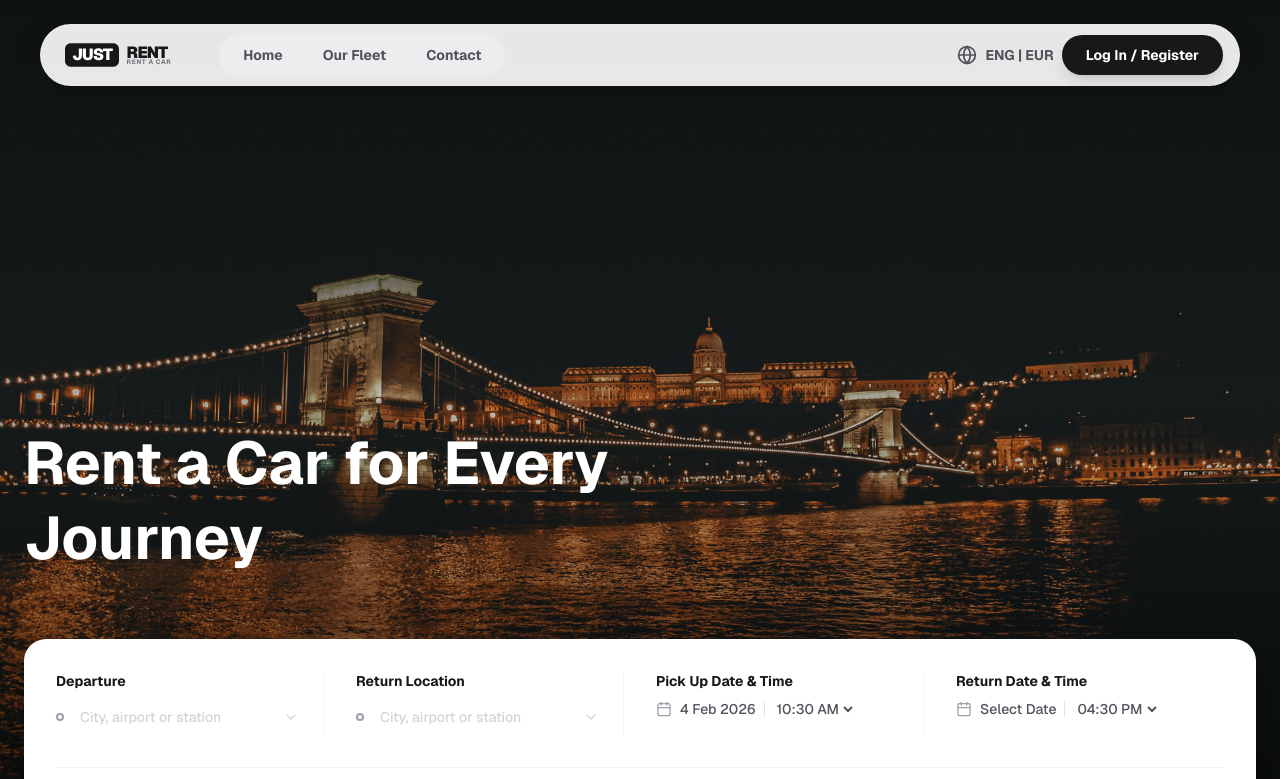
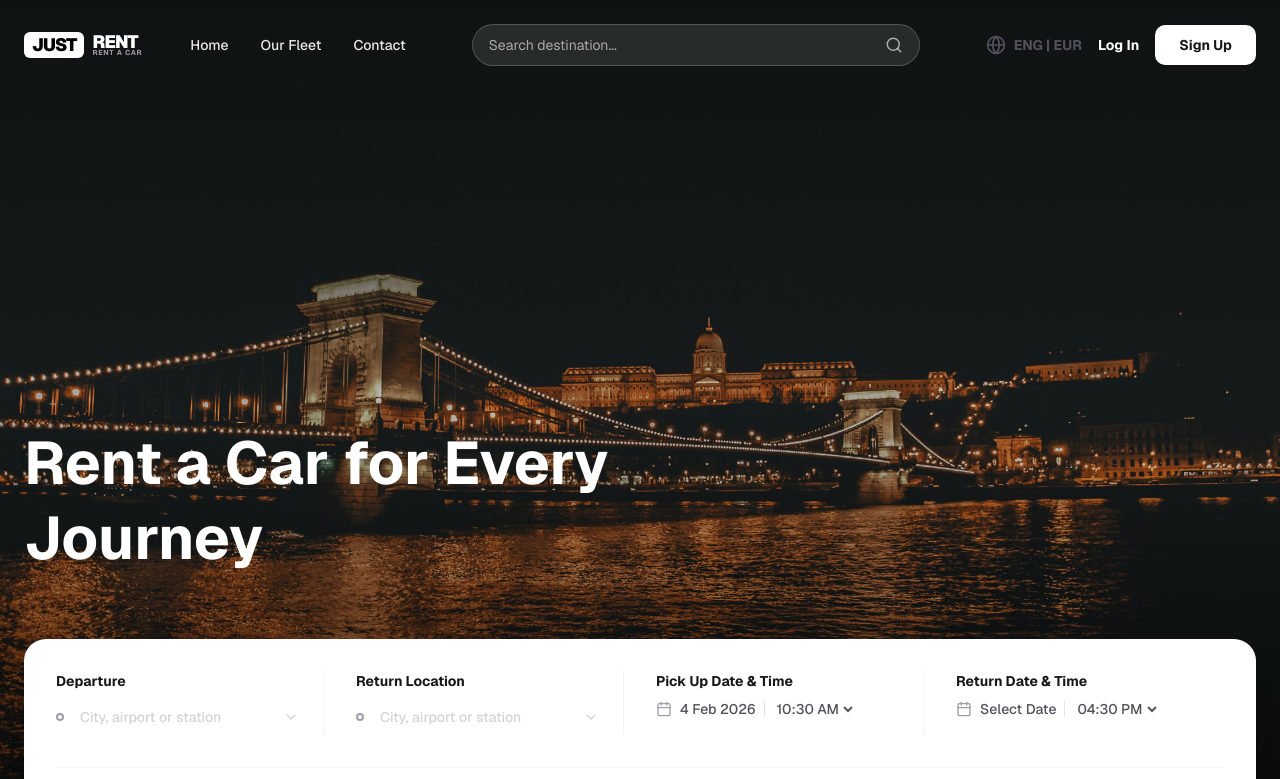
Before and after one commit to SaizoSan98/justrentweb, a Next.js app: page / in a window 1280 px wide. Shown: the top 779 px of the page. Built offline with nearby package versions, Linux system fonts and the light colour scheme; no server answers; the database is empty.

Commit message:
feat: update header style with search bar and transparency

```diff
--- a/src/components/layout/Header.tsx
+++ b/src/components/layout/Header.tsx
@@ -60,21 +60,23 @@ export function Header({ transparent = false, user, dictionary = {}, lang = "en"
   const isFloating = true;
 
   return (
-    <div className="fixed top-6 left-0 right-0 z-50 flex justify-center px-4 pointer-events-none">
+    <div className="fixed top-0 left-0 right-0 z-50 flex justify-center w-full pointer-events-none">
       <header className={cn(
-        "pointer-events-auto transition-all duration-500 ease-[cubic-bezier(0.22,1,0.36,1)]",
-        "flex items-center justify-between px-2 py-2 rounded-full",
-        "bg-white/90 backdrop-blur-xl border border-white/20 shadow-[0_8px_32px_rgba(0,0,0,0.12)]",
-        isScrolled ? "w-[95%] md:w-[85%] lg:w-[800px]" : "w-[95%] md:w-[85%] lg:w-[1200px]"
+        "pointer-events-auto transition-all duration-300 ease-in-out w-full",
+        isScrolled
+          ? "bg-white/90 backdrop-blur-md border-b border-zinc-200/50 py-3 shadow-sm text-zinc-900"
+          : "bg-transparent py-6 text-white"
       )}>
-        <div className="flex items-center gap-1 pl-4">
+        <div className="container mx-auto px-6 flex items-center justify-between">
+
+          <div className="flex items-center gap-12">
             {/* Logo */}
-          <Link href="/" className="flex items-center group mr-8">
-             <Logo variant="dark" className="scale-90 origin-left" />
+            <Link href="/" className="flex items-center group">
+               {isScrolled ? <Logo variant="dark" /> : <Logo variant="light" />}
             </Link>
 
-          {/* Desktop Nav - Now Pill Style */}
-          <nav className="hidden md:flex items-center bg-zinc-100/50 rounded-full px-1 py-1">
+            {/* Desktop Nav */}
+            <nav className="hidden md:flex items-center gap-8">
               {[
                 { href: "/", label: t('home') },
                 { href: "/fleet", label: t('fleet') },
@@ -83,7 +85,10 @@ export function Header({ transparent = false, user, dictionary = {}, lang = "en"
                 <Link
                   key={link.href}
                   href={link.href}
-                className="px-5 py-2 rounded-full text-sm font-bold text-zinc-600 hover:text-zinc-900 hover:bg-white transition-all duration-300"
+                  className={cn(
+                    "text-sm font-medium transition-colors hover:opacity-80",
+                    isScrolled ? "text-zinc-600 hover:text-zinc-900" : "text-white/90 hover:text-white"
+                  )}
                 >
                   {link.label}
                 </Link>
@@ -91,10 +96,33 @@ export function Header({ transparent = false, user, dictionary = {}, lang = "en"
             </nav>
           </div>
 
+          {/* Center Search Bar (Visible on larger screens) */}
+          <div className={cn(
+            "hidden lg:flex flex-1 max-w-md mx-12 items-center px-4 py-2.5 rounded-full transition-all duration-300",
+            isScrolled
+              ? "bg-zinc-100/80 border border-zinc-200 focus-within:bg-white focus-within:ring-2 focus-within:ring-zinc-200"
+              : "bg-white/10 backdrop-blur-md border border-white/20 focus-within:bg-white/20"
+          )}>
+            <input
+              type="text"
+              placeholder="Search destination..."
+              className={cn(
+                "flex-1 bg-transparent border-none outline-none text-sm placeholder:text-zinc-400 w-full",
+                isScrolled ? "text-zinc-900" : "text-white placeholder:text-white/60"
+              )}
+            />
+            <button className={cn(
+               "ml-2",
+               isScrolled ? "text-zinc-400 hover:text-zinc-900" : "text-white/60 hover:text-white"
+            )}>
+              <svg xmlns="http://www.w3.org/2000/svg" width="18" height="18" viewBox="0 0 24 24" fill="none" stroke="currentColor" strokeWidth="2" strokeLinecap="round" strokeLinejoin="round"><circle cx="11" cy="11" r="8"/><path d="m21 21-4.3-4.3"/></svg>
+            </button>
+          </div>
+
           {/* Right Actions */}
-        <div className="flex items-center gap-2 pr-2">
+          <div className="flex items-center gap-4">
             {/* Language Selector */}
-          <div className="hidden sm:block text-zinc-900">
+            <div className="hidden sm:block">
               <LanguageSwitcher currentLang={lang} />
             </div>
 
@@ -103,14 +131,17 @@ export function Header({ transparent = false, user, dictionary = {}, lang = "en"
               <div className="flex items-center gap-2">
                 <DropdownMenu>
                   <DropdownMenuTrigger asChild>
-                  <Button variant="ghost" className="rounded-full w-10 h-10 p-0 bg-zinc-900 text-white hover:bg-zinc-800 hover:scale-105 transition-all cursor-pointer">
+                    <Button variant="ghost" className={cn(
+                        "rounded-full w-10 h-10 p-0 hover:scale-105 transition-all cursor-pointer",
+                        isScrolled ? "bg-zinc-900 text-white hover:bg-zinc-800" : "bg-white text-zinc-900 hover:bg-white/90"
+                    )}>
                        <span className="text-xs font-bold">{getInitials(user.name)}</span>
                     </Button>
                   </DropdownMenuTrigger>
                   <DropdownMenuContent align="end" className="w-56 mt-2 rounded-2xl p-2 bg-white/90 backdrop-blur-xl border border-white/20 shadow-2xl">
                     <DropdownMenuLabel>
                       <div className="flex flex-col">
-                      <span className="font-bold">{user.name}</span>
+                        <span className="font-bold text-zinc-900">{user.name}</span>
                         <span className="text-xs text-zinc-500 font-normal">{user.email}</span>
                       </div>
                     </DropdownMenuLabel>
@@ -140,23 +171,41 @@ export function Header({ transparent = false, user, dictionary = {}, lang = "en"
                 </DropdownMenu>
               </div>
             ) : (
+              <div className="flex items-center gap-4">
                 <AuthModal
                   trigger={
-                <Button className="rounded-full bg-zinc-900 text-white hover:bg-zinc-800 px-6 font-bold shadow-lg hover:shadow-xl hover:scale-105 transition-all">
-                  Log In / Register
+                    <button className={cn(
+                        "text-sm font-bold transition-colors hover:opacity-80 hidden sm:block",
+                        isScrolled ? "text-zinc-900" : "text-white"
+                    )}>
+                      Log In
+                    </button>
+                  }
+                />
+                <AuthModal
+                  trigger={
+                    <Button className={cn(
+                        "rounded-lg px-6 font-bold shadow-sm hover:shadow-md hover:scale-105 transition-all",
+                        isScrolled ? "bg-zinc-900 text-white hover:bg-zinc-800" : "bg-white text-zinc-900 hover:bg-white/90"
+                    )}>
+                      Sign Up
                     </Button>
                   }
                 />
+              </div>
             )}
 
             {/* Mobile Menu Toggle */}
             <Sheet open={isMobileMenuOpen} onOpenChange={setIsMobileMenuOpen}>
               <SheetTrigger asChild>
-              <Button variant="ghost" size="icon" className="md:hidden text-zinc-900 rounded-full w-10 h-10 hover:bg-zinc-100">
+                <Button variant="ghost" size="icon" className={cn(
+                    "md:hidden rounded-full w-10 h-10",
+                    isScrolled ? "text-zinc-900 hover:bg-zinc-100" : "text-white hover:bg-white/20"
+                )}>
                   <Menu className="w-5 h-5" />
                 </Button>
               </SheetTrigger>
-            <SheetContent side="right" className="w-[300px] sm:w-[400px] bg-white p-0 flex flex-col">
+              <SheetContent side="right" className="w-[300px] sm:w-[400px] bg-white p-0 flex flex-col z-[60]">
                 {/* ... existing mobile menu content ... */}
                 <div className="p-6 border-b border-zinc-100 flex items-center justify-between">
                   <Link href="/" onClick={() => setIsMobileMenuOpen(false)}>
@@ -174,6 +223,7 @@ export function Header({ transparent = false, user, dictionary = {}, lang = "en"
               </SheetContent>
             </Sheet>
           </div>
+        </div>
       </header>
     </div>
   )
```
Lines whose indentation alone changed are shown as unchanged.
